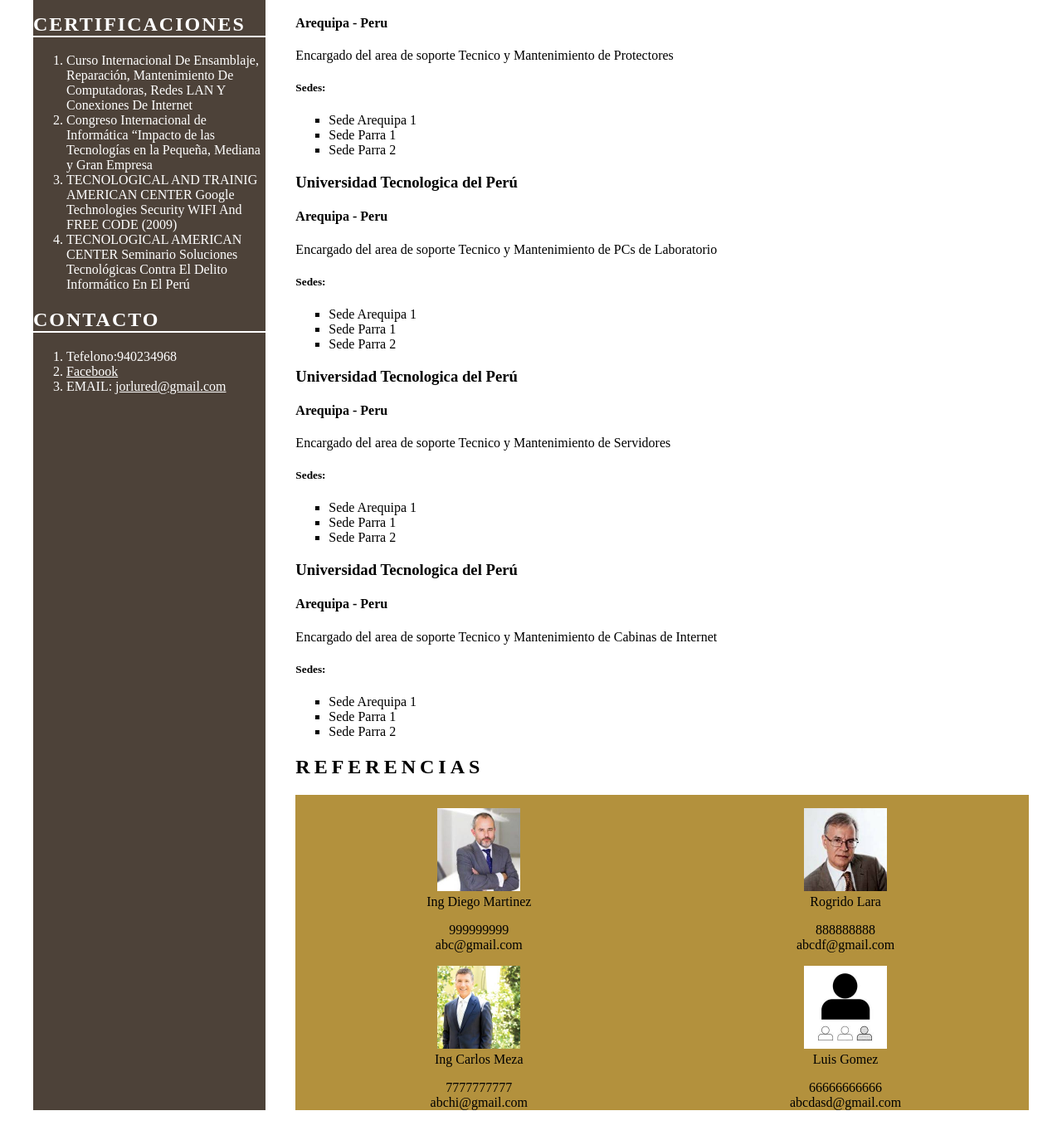
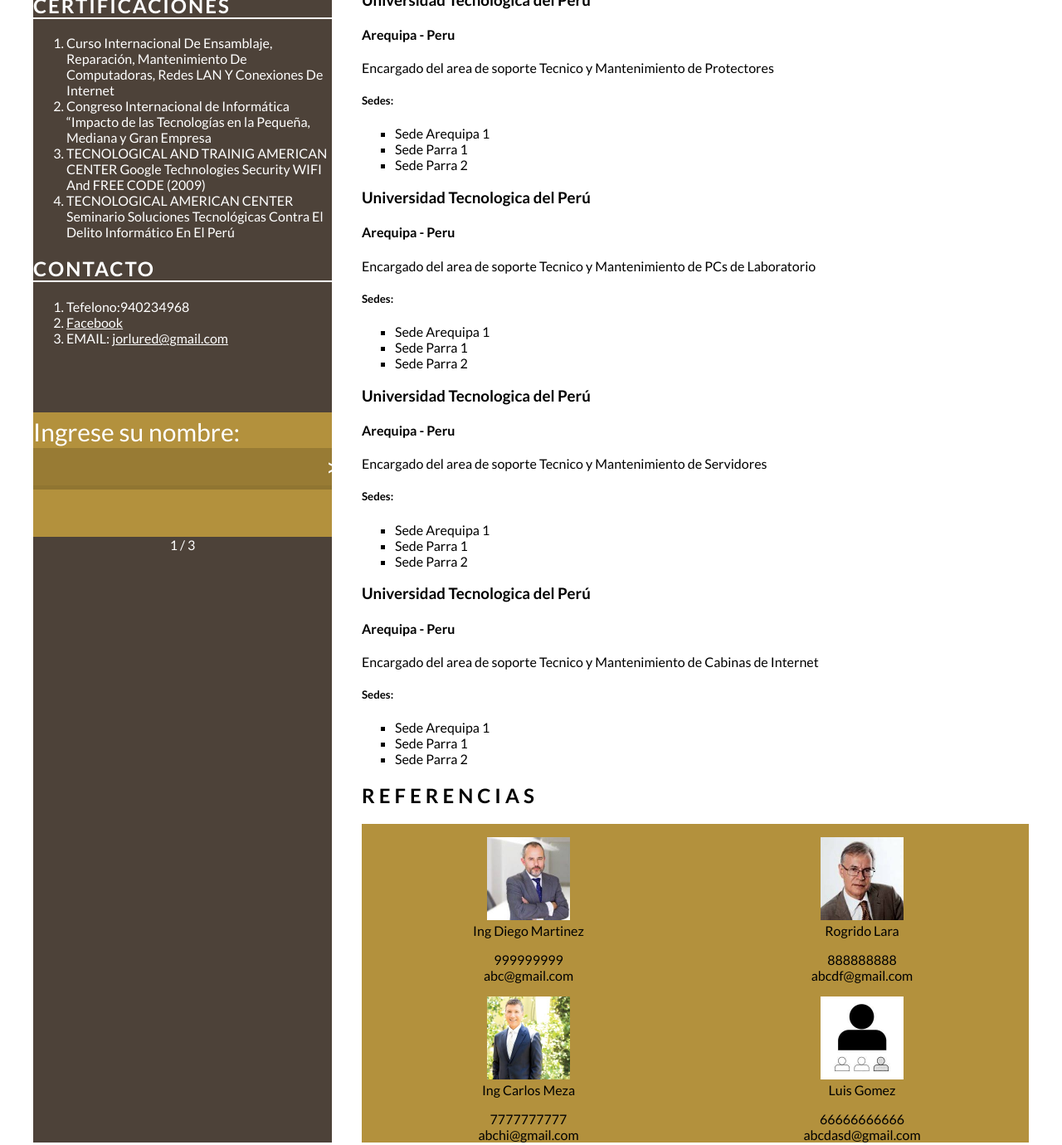
Before and after one commit to JorgeLuisQuispe/pagweb, a plain HTML site: page index.html in a window 1280 px wide. Shown: the part 695-2075 px from the top of the page at 83% size. Before the commit the page ends 2041 px from the top, so only its background shows below. Drawn offline with nearby package versions, Linux system fonts and the light colour scheme.

Commit message:
agregando animaciones

```diff
--- a/index.html
+++ b/index.html
@@ -4,6 +4,11 @@
     <meta charset="UTF-8">
     <title>Jorge Luis Quispe Gomez</title>
     <link rel="stylesheet" href="css\main.css">
+    <link rel="stylesheet" href="https://cdnjs.cloudflare.com/ajax/libs/animate.css/3.7.2/animate.min.css"/>
+    <title>CodePen - Step by step form</title>
+    <link href=
+    'https://fonts.googleapis.com/css?family=Lato:100,300,400,700,900,100italic,300italic,400italic,700italic,900italic&subset=latin,latin-ext'
+    rel='stylesheet' type='text/css'><link rel="stylesheet" href="css\style.css">
 </head>
 <body>
     <div class="main-container">
@@ -57,15 +62,46 @@
                 <h2>Contacto</h2>
                 <ul>
                     <li>Tefelono:940234968</li>
-                    <li><a href="https://www.facebook.com/JorgeLuisIngeniero">Facebook</a></li>
+                    <li class="animated infinite pulse"><a href="https://www.facebook.com/JorgeLuisIngeniero">Facebook</a></li>
                     <li>EMAIL: <a href="https://mail.google.com/">jorlured@gmail.com</a></li>
                 </ul>
+            </section>
+            <section>
+                <!-- partial:index.partial.html -->
+                <div ng-app="coolform" class="wrapper">
+
+                    <div cool-form>
+                    <div class="q-title">Contácteme</div>
+                    <div ng-repeat="q in questions" class="question">
+                        <label>
+                        <span class="q-text">
+                            {{q.question}}
+                            <span class="q-answer">
+                            {{q.answer}}
+                            </span>
+                        </span>
+                        <input type="text" id="q{{$index}}" ng-model="q.answer">
+                        <span class="q-back" ng-click="open($index)"><</span>
+                        </label>
+                        <span class="q-next" ng-click="open($index+1)">></span>
+                    </div>
+                    <div class="q-after">
+                        <hr>
+                        <div class="q-confirm-text">___¿La información es correcta?</div>
+                        <div class="q-confirm-button">Enviar</div>
+                    </div>
+                    </div>
+                    <center ng-show="activequestion > -1 && activequestion < questions.length">{{activequestion+1}} / {{questions.length}}</center>
+
+                </div>
+                <!-- partial -->
+                    <script src='https://cdnjs.cloudflare.com/ajax/libs/angular.js/1.3.14/angular.min.js'></script><script  src="script.js"></script>
             </section>
         </aside>
         <main>
             <section class="hero">
-                <h1>Jorge Luis Quispe Gomez</h1>
-                <h2>Ingeniero de Sistemas e Informatica</h2>
+                <h1 class="animated flip">Jorge Luis Quispe Gomez</h1>
+                <h2 class="animated infinite pulse">Ingeniero de Sistemas e Informatica</h2>
             </section>
             <section class="presentacion">
                 <h2>Presentacion Personal</h2>
@@ -137,7 +173,7 @@
                 <div class="referencias">
                     <article>
                         <figure>
-                            <img src="img\1.jpg" alt="Nombre1" height="100px" height="100px">
+                            <img class="animated flash" src="img\1.jpg" alt="Nombre1" height="100px" height="100px">
                             <figcaption>Ing Diego Martinez</figcaption>
                         </figure>
                         <span>999999999</span><br>
@@ -145,7 +181,7 @@
                     </article>
                     <article>
                         <figure>
-                            <img src="img\2.jpg" alt="Nombre2" height="100px" height="100px">
+                            <img class="animated flash" src="img\2.jpg" alt="Nombre2" height="100px" height="100px">
                             <figcaption>Rogrido Lara</figcaption>
                         </figure>
                         <span>888888888</span><br>
@@ -153,7 +189,7 @@
                     </article>
                     <article>
                         <figure>
-                            <img src="img\3.jpg" alt="Nombre2" height="100px" height="100px">
+                            <img class="animated flash" src="img\3.jpg" alt="Nombre2" height="100px" height="100px">
                             <figcaption>Ing Carlos Meza</figcaption>
                         </figure>
                         <span>7777777777</span><br>
@@ -161,7 +197,7 @@
                     </article>
                     <article>
                         <figure>
-                            <img src="img\ref.jpg" alt="Nombre4" height="100px" height="100px">
+                            <img class="animated flash" src="img\ref.jpg" alt="Nombre4" height="100px" height="100px">
                             <figcaption>Luis Gomez</figcaption>
                         </figure>
                         <span>66666666666</span><br>
```
